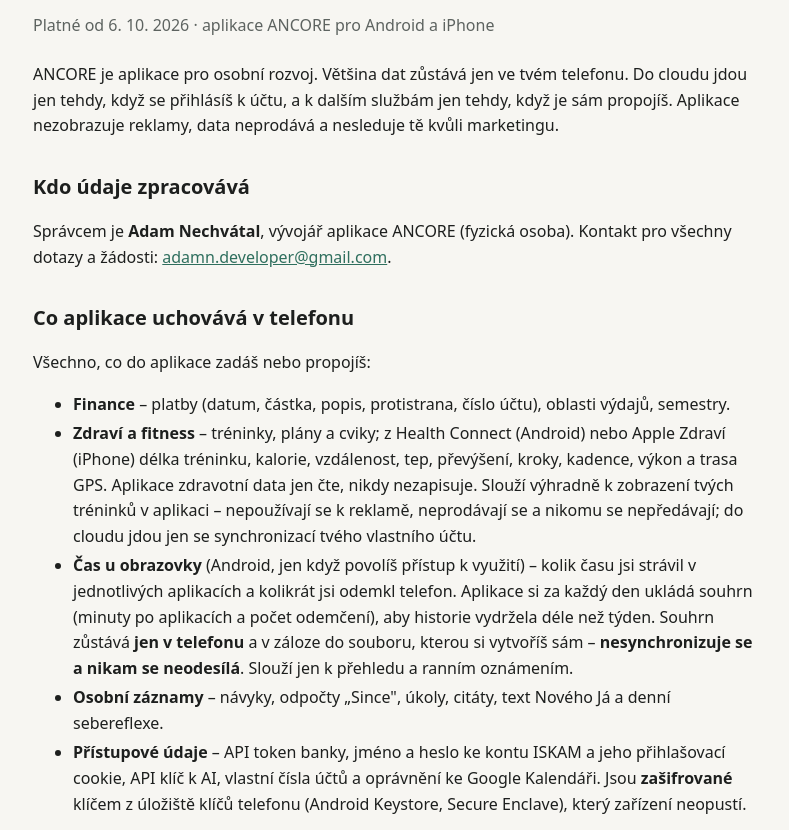
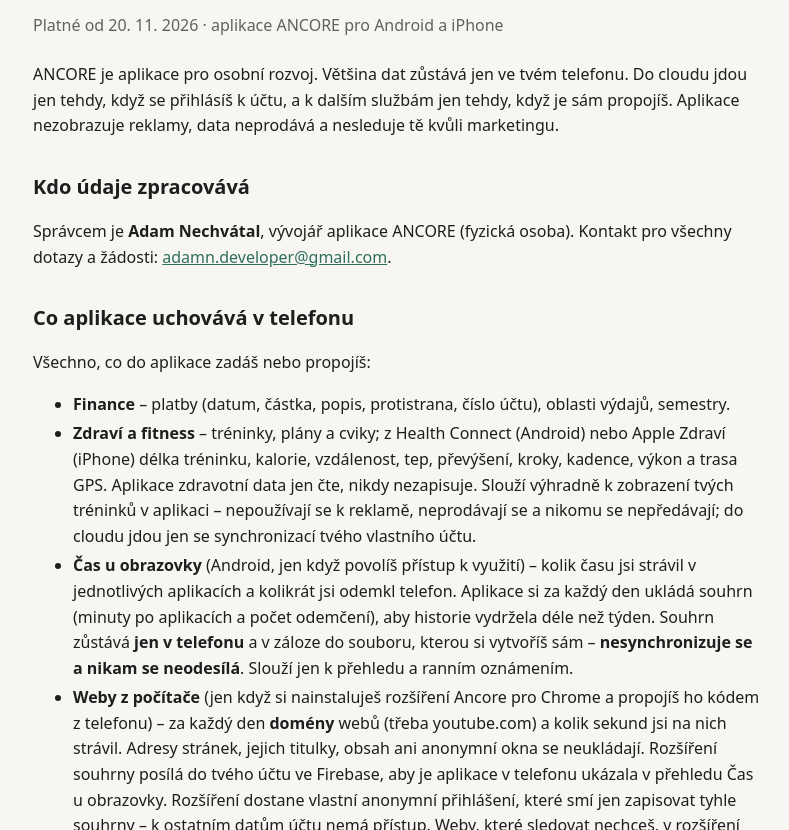
Before and after one commit to Adam0os/ancore-web, a plain HTML site: page zasady-ochrany-osobnich-udaju.html in a window 1280 px wide. Shown: the part 107-937 px from the top of the page, without its empty margins (243-1032 px from the left). Drawn offline with Linux system fonts and the light colour scheme.

Commit message:
Zásady: weby z počítače (rozšíření pro Chrome)

```diff
--- a/zasady-ochrany-osobnich-udaju.html
+++ b/zasady-ochrany-osobnich-udaju.html
@@ -12,7 +12,7 @@
   <header>
     <a href="index.html">ANCORE</a>
     <h1>Zásady ochrany osobních údajů</h1>
-    <p class="muted">Platné od 6. 10. 2026 · aplikace ANCORE pro Android a iPhone</p>
+    <p class="muted">Platné od 20. 11. 2026 · aplikace ANCORE pro Android a iPhone</p>
   </header>
 
   <p>ANCORE je aplikace pro osobní rozvoj. Většina dat zůstává jen ve tvém telefonu.
@@ -36,6 +36,12 @@
       souhrn (minuty po aplikacích a počet odemčení), aby historie vydržela déle než týden. Souhrn zůstává
       <strong>jen v telefonu</strong> a v záloze do souboru, kterou si vytvoříš sám – <strong>nesynchronizuje
       se a nikam se neodesílá</strong>. Slouží jen k přehledu a ranním oznámením.</li>
+    <li><strong>Weby z počítače</strong> (jen když si nainstaluješ rozšíření Ancore pro Chrome a propojíš ho
+      kódem z telefonu) – za každý den <strong>domény</strong> webů (třeba youtube.com) a kolik sekund jsi na nich
+      strávil. Adresy stránek, jejich titulky, obsah ani anonymní okna se neukládají. Rozšíření souhrny posílá
+      do tvého účtu ve Firebase, aby je aplikace v telefonu ukázala v přehledu Čas u obrazovky. Rozšíření
+      dostane vlastní anonymní přihlášení, které smí jen zapisovat tyhle souhrny – k ostatním datům účtu
+      nemá přístup. Weby, které sledovat nechceš, v rozšíření vypneš; odpojením v telefonu posílání skončí.</li>
     <li><strong>Osobní záznamy</strong> – návyky, odpočty „Since", úkoly, citáty, text Nového Já a denní sebereflexe.</li>
     <li><strong>Přístupové údaje</strong> – API token banky, jméno a heslo ke kontu ISKAM a jeho přihlašovací cookie, API klíč k AI, vlastní čísla účtů a oprávnění ke Google Kalendáři. Jsou <strong>zašifrované</strong> klíčem z úložiště klíčů telefonu (Android Keystore, Secure Enclave), který zařízení neopustí.</li>
   </ul>
```
